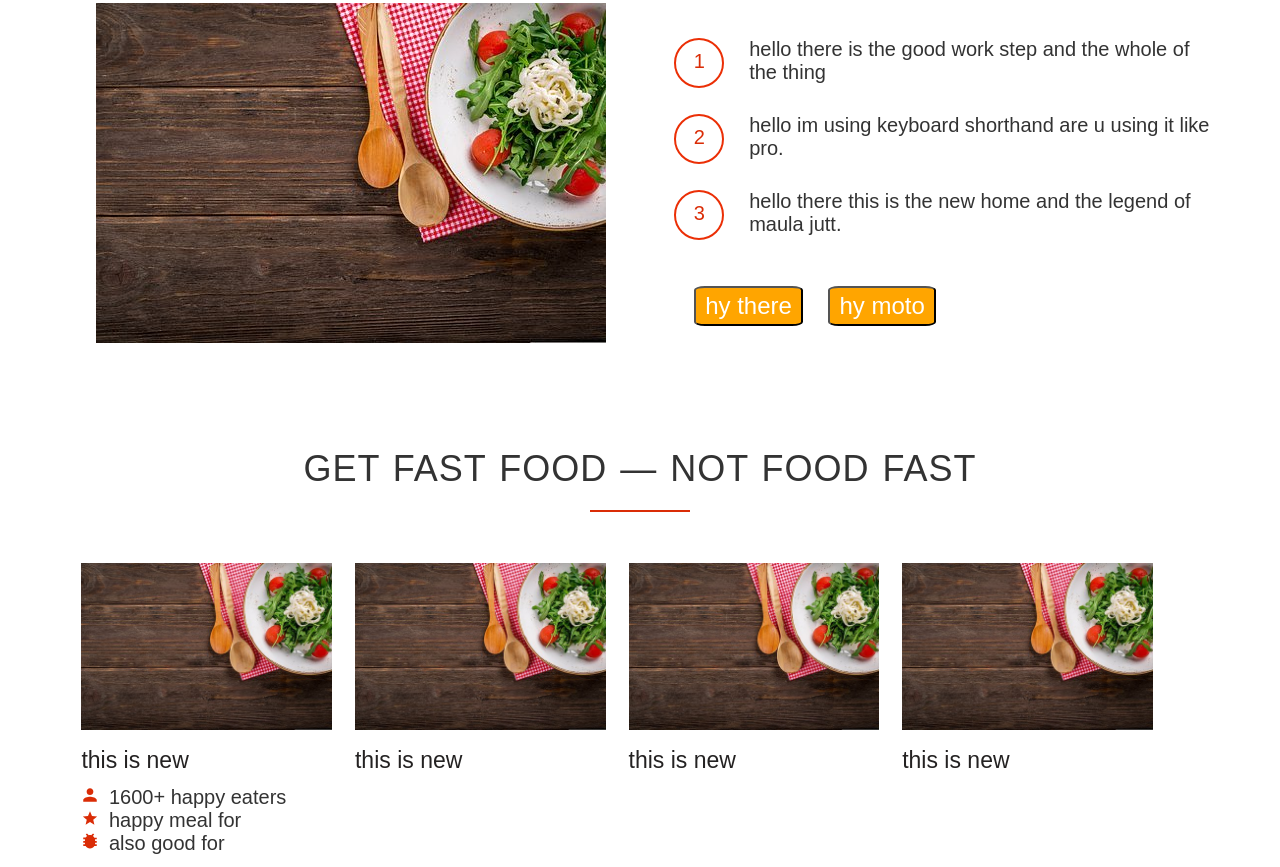
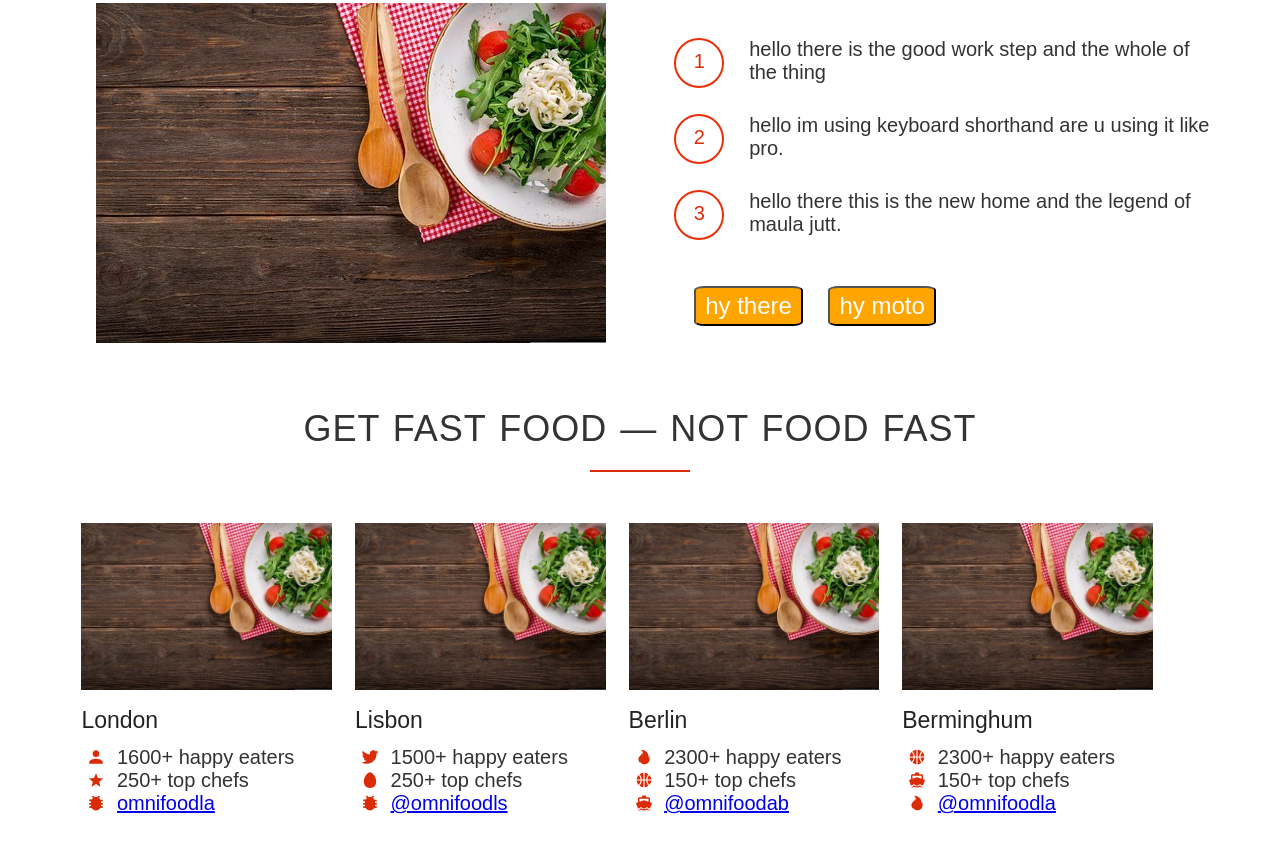
Before and after one commit to Shehroz007/jonasomni, a plain HTML site: page index.html in a window 1280 px wide. Shown: the part 1894-2761 px from the top of the page. Drawn offline with nearby package versions, Linux system fonts and the light colour scheme.

Commit message:
4/11/2023

```diff
--- a/index.html
+++ b/index.html
@@ -131,42 +131,77 @@
     </div>
     </div>
     </section>
-    <section class="section-cities">
+    <section class="section-cities clearfix">
         <div class="row">
             <h2 class="long-copy">get fast food &mdash; not food fast</h2>
         </div>
         <div class="row">
             <div class="col span-1-of-4 box margin-top">
                 <img src="resources/css/img/hero.jpg" alt="city feature images">
-                <h3>this is new</h3>
+                <h3>London</h3>
                 <div class="city-feature">
                     <ion-icon name="person" class="icon-small"></ion-icon>
                     1600+ happy eaters
                 </div>
                 <div class="city-feature">
                     <ion-icon name="star" class="icon-small"></ion-icon>
-                    happy meal for
+                    250+ top chefs
                 </div>
                 <div class="city-feature">
                     <ion-icon name="bug" class="icon-small"></ion-icon>
-                    also good for
+                    <a href="#">omnifoodla</a>
+
                 </div>
             </div>
             <div class="col span-1-of-4 box margin-top">
                 <img src="resources/css/img/hero.jpg" alt="city feature images">
-                <h3>this is new</h3>
+                <h3>Lisbon</h3>
                 <div class="city-feature">
-
+                    <ion-icon name="logo-twitter" class="icon-small"></ion-icon>
+                    1500+ happy eaters
+                </div>
+                <div class="city-feature">
+                    <ion-icon name="egg" class="icon-small"></ion-icon>
+                    250+ top chefs
+                </div>
+                <div class="city-feature">
+                    <ion-icon name="bug" class="icon-small"></ion-icon>
+                    <a href="#">@omnifoodls</a>
                 </div>
 
             </div>
             <div class="col span-1-of-4 box margin-top">
                 <img src="resources/css/img/hero.jpg" alt="city feature images">
-                <h3>this is new</h3>
+                <h3>Berlin</h3>
+                <div class="city-feature">
+                    <ion-icon name="flame" class="icon-small"></ion-icon>
+                    2300+ happy eaters
+                </div>
+                <div class="city-feature">
+                    <ion-icon name="basketball" class="icon-small"></ion-icon>
+                    150+ top chefs
+                </div>
+                <div class="city-feature">
+                    <ion-icon name="boat" class="icon-small"></ion-icon>
+                    <a href="#">@omnifoodab</a>
+                </div>
             </div>
             <div class="col span-1-of-4 box margin-top">
                 <img src="resources/css/img/hero.jpg" alt="city feature images">
-                <h3>this is new</h3>
+                <h3>Berminghum</h3>
+                <div class="city-feature">
+                    <ion-icon name="basketball" class="icon-small"></ion-icon>
+                    2300+ happy eaters
+                </div>
+                <div class="city-feature">
+                    <ion-icon name="boat" class="icon-small"></ion-icon>
+                    150+ top chefs
+
+                </div>
+                <div class="city-feature">
+                    <ion-icon name="flame" class="icon-small"></ion-icon>
+                    <a href="#">@omnifoodla</a>
+                </div>
 
             </div>
 
--- a/resources/css/style.css
+++ b/resources/css/style.css
@@ -171,7 +171,7 @@ h3{
 }
 .icon-big{
     display:block;
-    margin-bottom:10px;
+
     color:#da2c06;
     font-size:350%;
     font-weight: 400;
@@ -262,19 +262,26 @@ float:left;
 
 
 .section-cities{
-    padding:80px 0;
+    padding:40px 0;
 }
 .box img{
     width:100%;
     height:auto;
+    margin-bottom:0;
 }
 .margin-top{
     margin-top:40px;
 }
 .icon-small{
     color:#da2c06;
-    font-size:120%;
-    margin-right:4px;
+    font-size:130%;
+    text-align:center;
+    width:30px;
+    vertical-align: middle;
+    /*------secrets to align middle---*/
+    line-height:120%;
+    display:inline-block;
+    margin-top:-4px;
 }
 
 /*------------------*/
```
